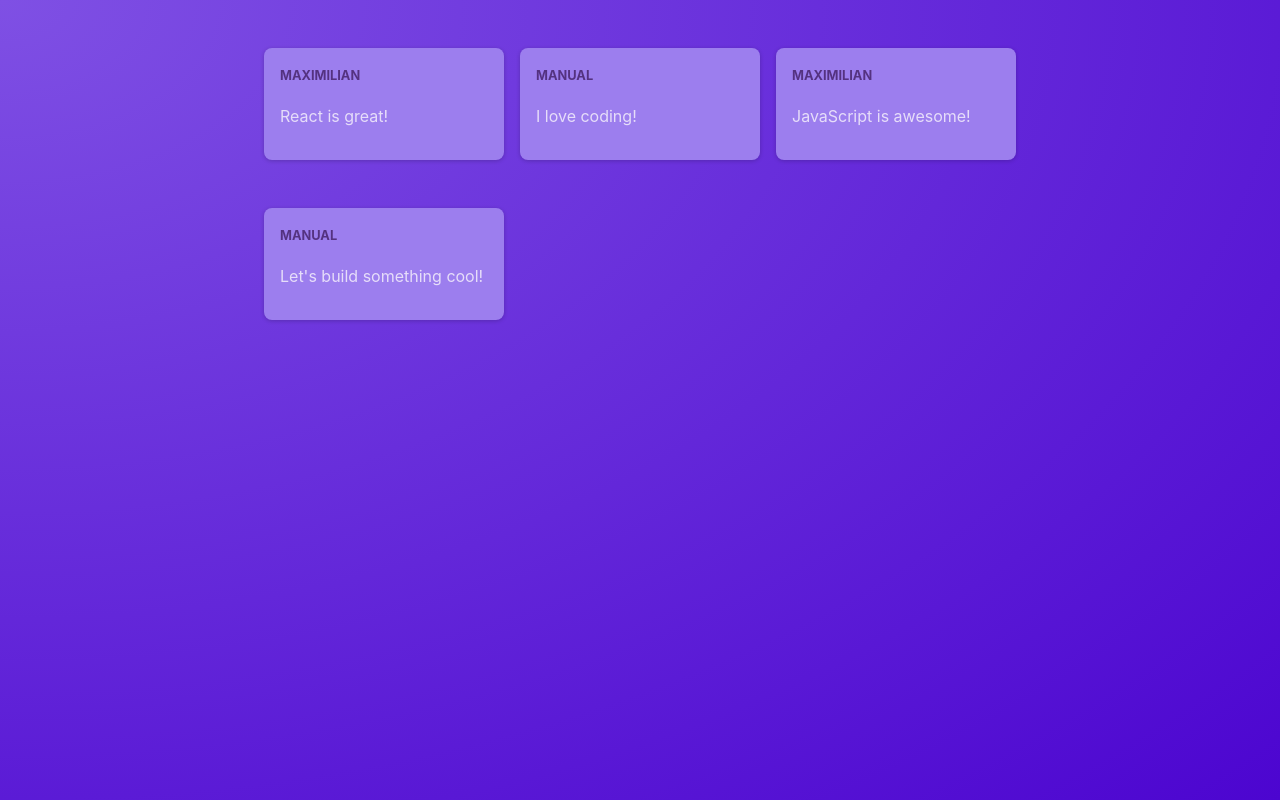
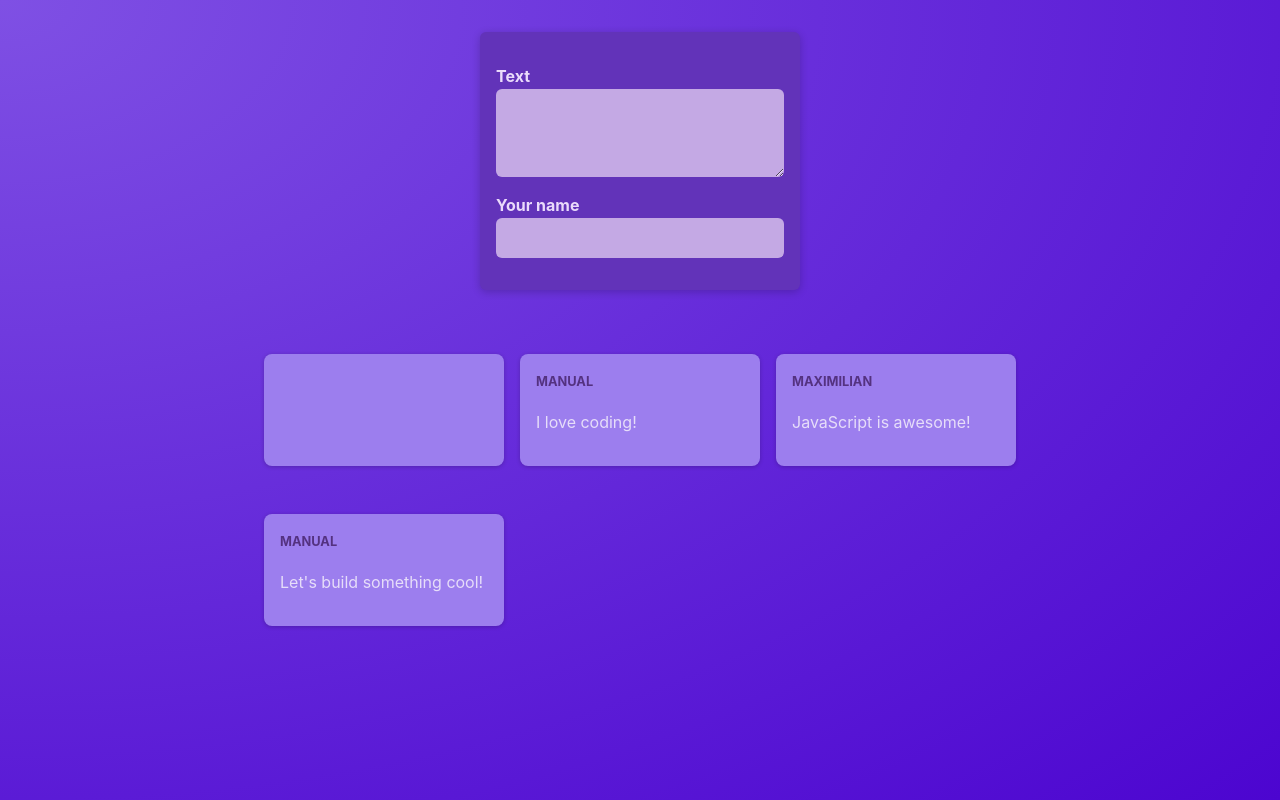
Before and after one commit to senli-rrc/starting-project, a React (Vite) app: page / in a window 1280 px wide. Built offline with nearby package versions, Linux system fonts and the light colour scheme.

Commit message:
[update]useState training complete

```diff
--- a/src/components/NewPost.jsx
+++ b/src/components/NewPost.jsx
@@ -1,15 +1,22 @@
+// import { useState } from 'react';
 import classes from './NewPost.module.css';
 
-function NewPost() {
+function NewPost(props) {
+  // const [ enteredBody, setEnteredBody ] = useState(' ');
+
+  // function changeBodyHandler(event) {
+  //   setEnteredBody(event.target.value);
+  // }
+  // document.querySelector('textarea').addEventListener('change', function(){})
   return (
     <form className={classes.form}>
       <p>
         <label htmlFor="body">Text</label>
-        <textarea id="body" required rows={3} />
+        <textarea id="body" required rows={3} onChange={props.onBodyChange} />
       </p>
       <p>
         <label htmlFor="name">Your name</label>
-        <input type="text" id="name" required />
+        <input type="text" id="name" required onChange={props.onAuthorChange} />
       </p>
     </form>
   );
--- a/src/components/PostsList.jsx
+++ b/src/components/PostsList.jsx
@@ -1,14 +1,30 @@
+import { useState } from "react";
+import NewPost from "./NewPost";
 import Post from "./Post";
 import classes from './PostsList.module.css';
 
 function PostsList() {
+  const [enteredBody, setEnteredBody] = useState(' ');
+  const [enteredAuthor, setEnteredAuthor] = useState(' ');
+
+  function bodyChangeHandler(event) {
+    setEnteredBody(event.target.value);
+  }
+
+  function authorChangeHandler(event) {
+    setEnteredAuthor(event.target.value);
+  }
+
   return (
-    <ul className={classes.posts}>
-      <Post author="Maximilian" body="React is great!" />
-      <Post author="Manual" body="I love coding!" />
-      <Post author="Maximilian" body="JavaScript is awesome!" />
-      <Post author="Manual" body="Let's build something cool!" />
-    </ul>
+    <form className={classes.form}>
+      <NewPost onBodyChange={bodyChangeHandler} onAuthorChange={authorChangeHandler} />
+      <ul className={classes.posts}>
+        <Post author={enteredAuthor} body={enteredBody} />
+        <Post author="Manual" body="I love coding!" />
+        <Post author="Maximilian" body="JavaScript is awesome!" />
+        <Post author="Manual" body="Let's build something cool!" />
+      </ul>
+    </form>
   );
 }
 
```
